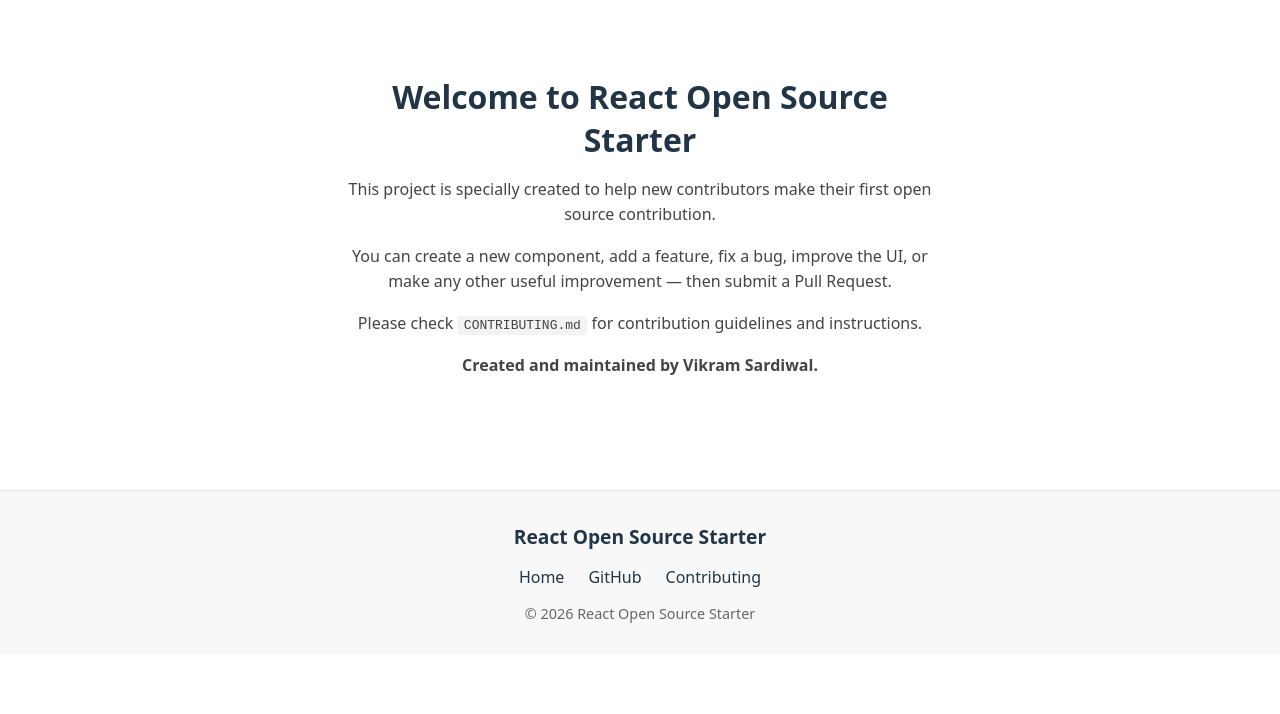
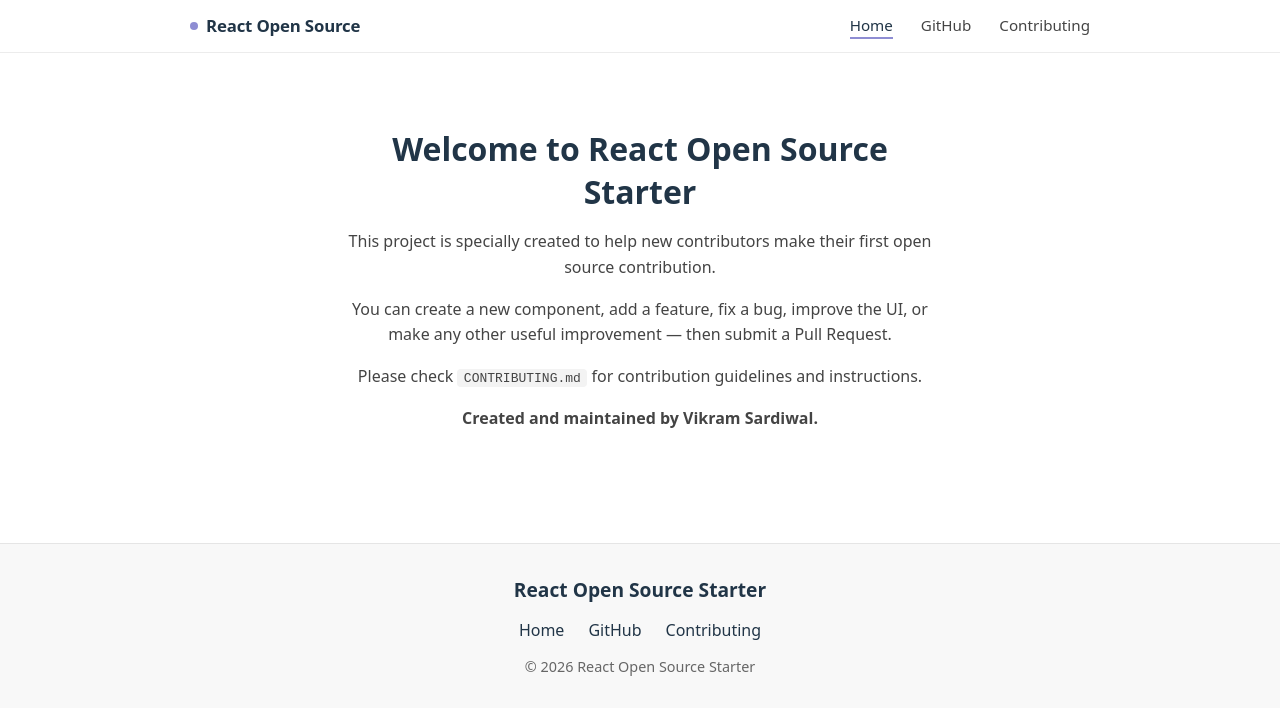
Before and after one commit to Vikram-sardiwal/react-open-source, a React (Vite) app: page / in a window 1280 px wide. Shown: the top 714 px of the page. Built offline with nearby package versions, Linux system fonts and the light colour scheme.

Commit message:
feat: add navbar component

```diff
--- a/src/App.css
+++ b/src/App.css
@@ -158,6 +158,115 @@ html[data-theme="dark"] .welcome p {
   outline-offset: 3px;
 }
 
+/* Navbar */
+.navbar {
+  position: sticky;
+  top: 0;
+  z-index: 10;
+  width: 100%;
+  padding: 0.9rem 1.5rem;
+  background: rgba(255, 255, 255, 0.85);
+  backdrop-filter: blur(8px);
+  border-bottom: 1px solid #ececec;
+}
+
+.navbar-content {
+  max-width: 900px;
+  margin: 0 auto;
+  display: flex;
+  align-items: center;
+  justify-content: space-between;
+  flex-wrap: wrap;
+  gap: 1rem;
+}
+
+.navbar-brand {
+  display: inline-flex;
+  align-items: center;
+  gap: 0.5rem;
+  font-weight: 700;
+  font-size: 1.05rem;
+  letter-spacing: -0.01em;
+  color: #213547;
+  text-decoration: none;
+}
+
+.navbar-dot {
+  width: 8px;
+  height: 8px;
+  border-radius: 50%;
+  background: #8e8dd3;
+  flex-shrink: 0;
+}
+
+.navbar-links {
+  display: flex;
+  gap: 1.75rem;
+  flex-wrap: wrap;
+}
+
+.navbar-link {
+  position: relative;
+  color: #444;
+  text-decoration: none;
+  font-weight: 500;
+  font-size: 0.95rem;
+  padding-bottom: 2px;
+}
+
+.navbar-link::after {
+  content: "";
+  position: absolute;
+  left: 0;
+  bottom: -2px;
+  width: 100%;
+  height: 2px;
+  background: #8e8dd3;
+  transform: scaleX(0);
+  transform-origin: left;
+  transition: transform 0.2s ease-out;
+}
+
+.navbar-link:hover,
+.navbar-link.active {
+  color: #213547;
+}
+
+.navbar-link:hover::after,
+.navbar-link.active::after {
+  transform: scaleX(1);
+}
+
+html[data-theme="dark"] .navbar {
+  background: rgba(0, 0, 0, 0.85);
+  border-bottom-color: #222;
+}
+
+html[data-theme="dark"] .navbar-brand,
+html[data-theme="dark"] .navbar-link.active {
+  color: #7da2c3;
+}
+
+html[data-theme="dark"] .navbar-link {
+  color: #9fb8cc;
+}
+
+@media (max-width: 600px) {
+  .navbar {
+    padding: 0.75rem 1rem;
+  }
+
+  .navbar-content {
+    flex-direction: column;
+    align-items: flex-start;
+    gap: 0.6rem;
+  }
+
+  .navbar-links {
+    gap: 1.1rem;
+  }
+}
+
 /* Footer */
 .footer {
   width: 100%;
--- a/src/App.jsx
+++ b/src/App.jsx
@@ -3,10 +3,12 @@ import "./App.css";
 import { Route, Routes } from "react-router-dom";
 import ErrorPage from "./components/ErrorPage.jsx";
 import Footer from "./components/Footer.jsx";
+import Navbar from "./components/Navbar.jsx";
 
 function App() {
   return (
     <>
+    <Navbar/>
       <Routes>
         <Route
           path="/"
--- /dev/null
+++ b/src/components/Navbar.jsx
@@ -0,0 +1,38 @@
+import { NavLink } from "react-router-dom";
+
+function Navbar() {
+  return (
+    <header className="navbar">
+      <div className="navbar-content">
+        <NavLink to="/" className="navbar-brand">
+          <span className="navbar-dot" />
+          React Open Source
+        </NavLink>
+
+        <nav className="navbar-links">
+          <NavLink to="/" end className="navbar-link">
+            Home
+          </NavLink>
+          <a
+            href="https://github.com/Vikram-sardiwal/react-open-source"
+            className="navbar-link"
+            target="_blank"
+            rel="noopener noreferrer"
+          >
+            GitHub
+          </a>
+          <a
+            href="https://github.com/Vikram-sardiwal/react-open-source/blob/main/CONTRIBUTING.md"
+            className="navbar-link"
+            target="_blank"
+            rel="noopener noreferrer"
+          >
+            Contributing
+          </a>
+        </nav>
+      </div>
+    </header>
+  );
+}
+
+export default Navbar;
```
Also changed, not shown: 1 other file (tests, documents, lock files or other folders).
